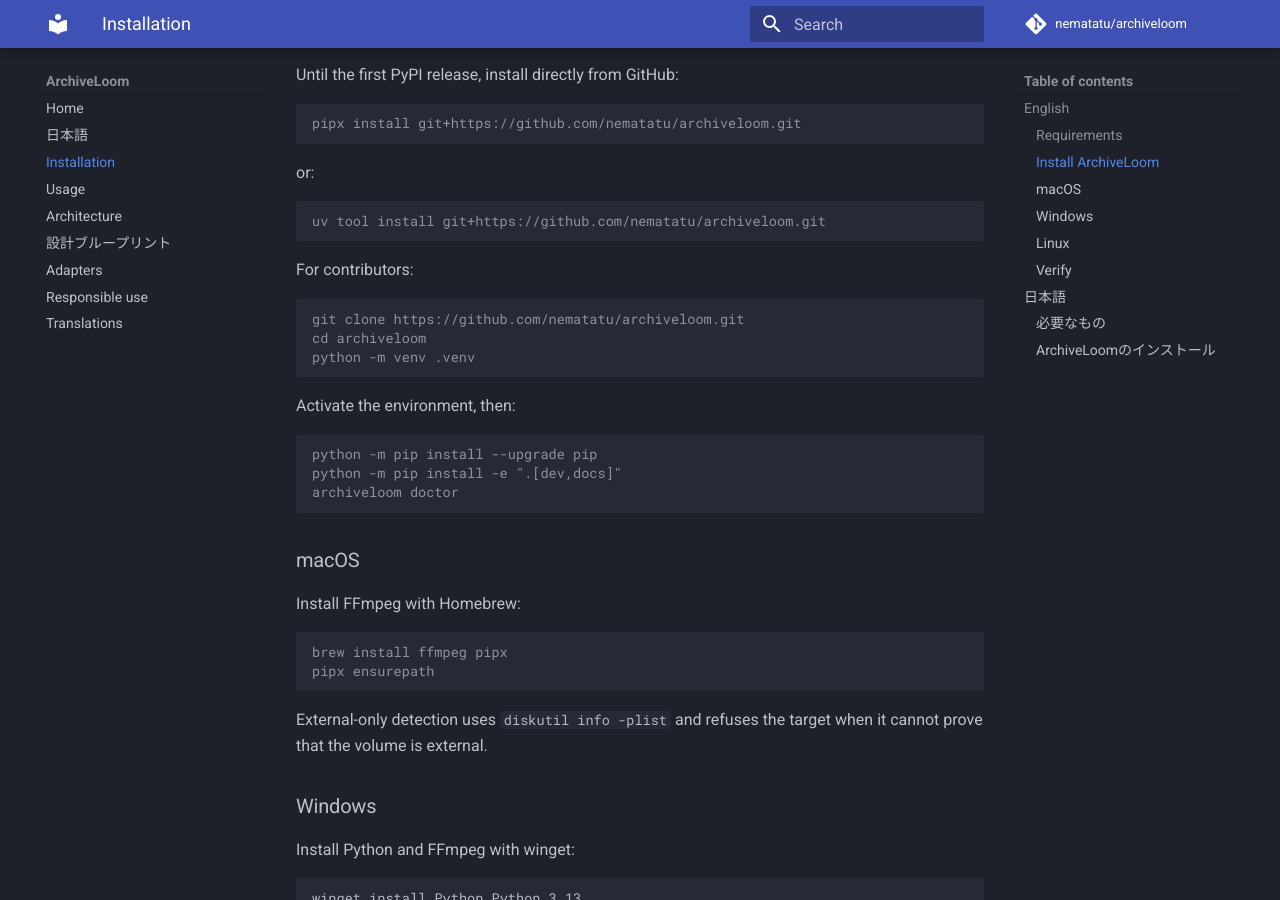
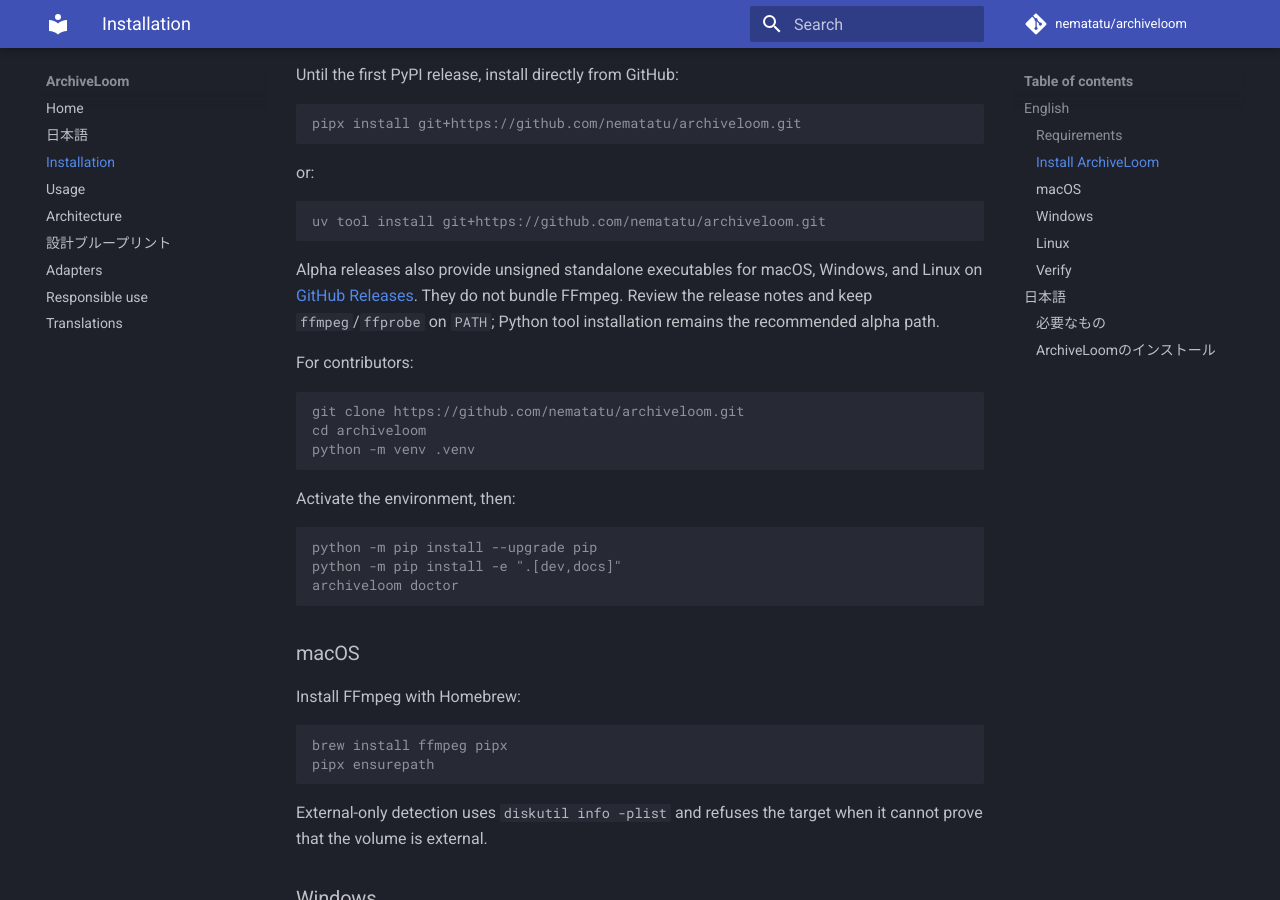
Before and after one commit to nematatu/archiveloom, an MkDocs documentation site: the page built from docs/installation.md, in a window 1280 px wide and 900 px high, scrolled down 518 px. Built offline with MkDocs 1.6.1 and Material for MkDocs 9.7.7, drawn with Linux system fonts in a browser that asks for light colours; comment, search, counter and statistics services are not loaded; some of the changed text lies outside the part shown.

Commit message:
fix: harden alpha release packaging

````diff
--- a/docs/installation.md
+++ b/docs/installation.md
@@ -25,6 +25,8 @@
 ```console
 uv tool install git+https://github.com/nematatu/archiveloom.git
 ```
+
+Alpha releases also provide unsigned standalone executables for macOS, Windows, and Linux on [GitHub Releases](https://github.com/nematatu/archiveloom/releases). They do not bundle FFmpeg. Review the release notes and keep `ffmpeg`/`ffprobe` on `PATH`; Python tool installation remains the recommended alpha path.
 
 For contributors:
 
@@ -126,4 +128,6 @@
 uv tool install git+https://github.com/nematatu/archiveloom.git
 ```
 
+[GitHub Releases](https://github.com/nematatu/archiveloom/releases)では、macOS・Windows・Linux用の未署名アルファ版単体実行ファイルも配布します。FFmpegは同梱しないため、`ffmpeg`・`ffprobe`を別途`PATH`へ設定してください。アルファ期間はPythonツールとしての導入を推奨します。
+
 FFmpegの導入は上記のmacOS・Windows・Linux別コマンドを参照してください。実際のパッケージ名はOSのバージョンやリポジトリにより異なる場合があります。
````
Also changed, not shown: CHANGELOG.md (+3 -4 lines), README.md (+2 -1 lines), ROADMAP.md (+1 -1 lines), 1 other file.
